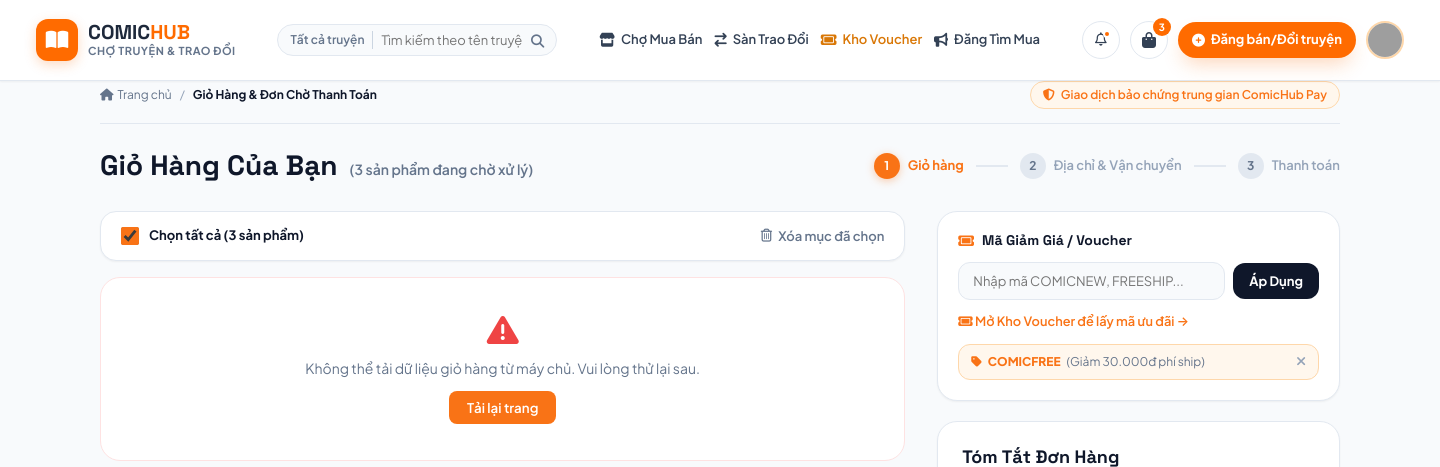
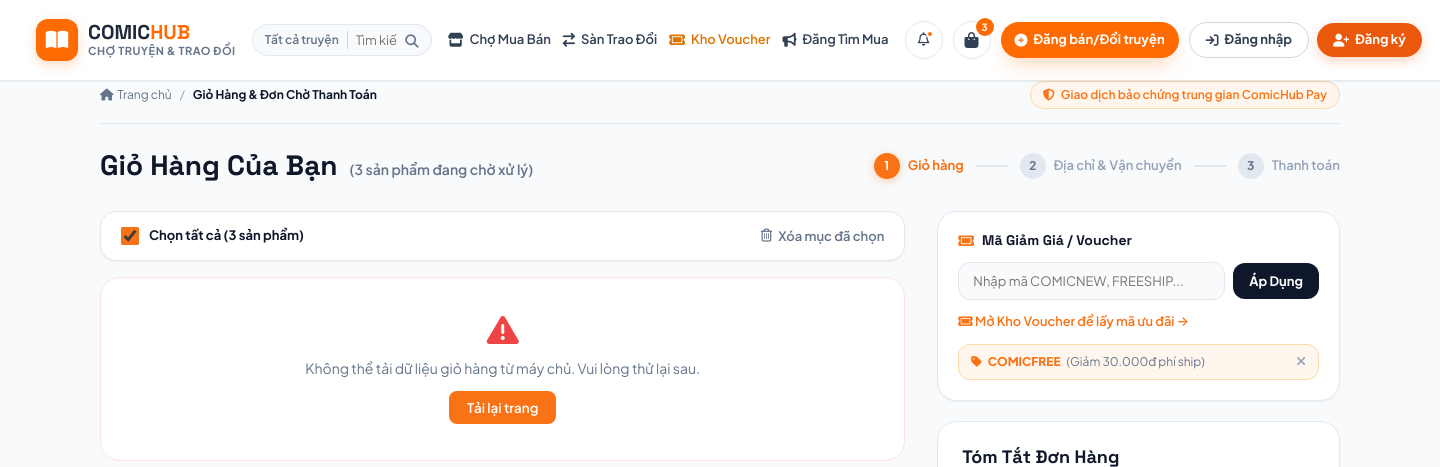
Before and after one commit to VanTruongpfs/ComicWorm, a Python web app: template comicworm/src/main/resources/templates/view/buyer/html/shopping_cart.html in a window 1440 px wide. Shown: the top 467 px of the page. Run offline with Jinja, Linux system fonts and the light colour scheme; the template is opened without the code that fills it, so the values that code supplies are empty; grey boxes are pictures that could not be loaded.

Commit message:
update tinh nang dang xuat

```diff
--- /dev/null
+++ b/comicworm/src/main/resources/static/shared/js/header-auth.js
@@ -0,0 +1,386 @@
+/**
+ * ComicHub Header Authentication & User Dropdown Menu
+ * Tự động kiểm tra trạng thái đăng nhập qua /api/account/me,
+ * hiển thị avatar + dropdown menu (bao gồm nút Đăng xuất) hoặc nút Đăng nhập / Đăng ký nếu là khách.
+ */
+(function () {
+    'use strict';
+
+    // Inject CSS cần thiết cho User Dropdown & Guest Buttons
+    const injectStyles = () => {
+        if (document.getElementById('comic-header-auth-styles')) return;
+        const style = document.createElement('style');
+        style.id = 'comic-header-auth-styles';
+        style.textContent = `
+            .user-profile-menu {
+                position: relative !important;
+                display: flex !important;
+                align-items: center !important;
+                user-select: none !important;
+            }
+            .user-avatar-trigger {
+                display: inline-flex !important;
+                align-items: center !important;
+                gap: 8px !important;
+                cursor: pointer !important;
+                padding: 4px 8px !important;
+                border-radius: 9999px !important;
+                transition: background-color 0.2s ease !important;
+            }
+            .user-avatar-trigger:hover {
+                background-color: rgba(249, 115, 22, 0.08) !important;
+            }
+            .user-avatar-img {
+                width: 36px !important;
+                height: 36px !important;
+                border-radius: 50% !important;
+                object-fit: cover !important;
+                border: 2px solid #fed7aa !important;
+                background-color: #f97316 !important;
+                color: #ffffff !important;
+                display: flex !important;
+                align-items: center !important;
+                justify-content: center !important;
+                font-weight: 700 !important;
+                font-size: 14px !important;
+            }
+            .user-name-label {
+                font-size: 13px !important;
+                font-weight: 700 !important;
+                color: #0f172a !important;
+                max-width: 120px !important;
+                overflow: hidden !important;
+                text-overflow: ellipsis !important;
+                white-space: nowrap !important;
+            }
+            .user-dropdown-arrow {
+                font-size: 11px !important;
+                color: #94a3b8 !important;
+                transition: transform 0.25s ease !important;
+            }
+            .user-dropdown-menu {
+                position: absolute !important;
+                top: calc(100% + 10px) !important;
+                right: 0 !important;
+                width: 250px !important;
+                background: #ffffff !important;
+                border-radius: 16px !important;
+                box-shadow: 0 16px 36px -6px rgba(15, 23, 42, 0.18), 0 0 0 1px rgba(15, 23, 42, 0.06) !important;
+                padding: 8px !important;
+                z-index: 999999 !important;
+                display: none !important;
+                flex-direction: column !important;
+                opacity: 0 !important;
+                transform: translateY(-8px) scale(0.97) !important;
+                transition: all 0.2s cubic-bezier(0.16, 1, 0.3, 1) !important;
+            }
+            .user-dropdown-menu.show {
+                display: flex !important;
+                opacity: 1 !important;
+                transform: translateY(0) scale(1) !important;
+            }
+            .user-dropdown-header {
+                padding: 10px 12px 12px !important;
+                border-bottom: 1px solid #f1f5f9 !important;
+                display: flex !important;
+                flex-direction: column !important;
+                gap: 4px !important;
+            }
+            .user-dropdown-name {
+                font-size: 14px !important;
+                font-weight: 800 !important;
+                color: #0f172a !important;
+                line-height: 1.3 !important;
+            }
+            .user-dropdown-email {
+                font-size: 12px !important;
+                color: #64748b !important;
+                word-break: break-all !important;
+            }
+            .user-dropdown-role-badge {
+                display: inline-block !important;
+                margin-top: 4px !important;
+                align-self: flex-start !important;
+                font-size: 10px !important;
+                font-weight: 700 !important;
+                text-transform: uppercase !important;
+                letter-spacing: 0.04em !important;
+                padding: 2px 8px !important;
+                border-radius: 9999px !important;
+                background-color: #ffedd5 !important;
+                color: #ea580c !important;
+            }
+            .user-dropdown-role-badge.admin {
+                background-color: #fef08a !important;
+                color: #854d0e !important;
+            }
+            .user-dropdown-role-badge.seller {
+                background-color: #dcfce7 !important;
+                color: #16a34a !important;
+            }
+            .user-dropdown-items {
+                padding: 6px 0 !important;
+                display: flex !important;
+                flex-direction: column !important;
+                gap: 2px !important;
+            }
+            .user-dropdown-item {
+                display: flex !important;
+                align-items: center !important;
+                gap: 10px !important;
+                padding: 9px 12px !important;
+                border-radius: 10px !important;
+                font-size: 13px !important;
+                font-weight: 600 !important;
+                color: #334155 !important;
+                text-decoration: none !important;
+                transition: all 0.15s ease !important;
+                cursor: pointer !important;
+                border: none !important;
+                background: transparent !important;
+                width: 100% !important;
+                text-align: left !important;
+            }
+            .user-dropdown-item i {
+                font-size: 14px !important;
+                width: 18px !important;
+                text-align: center !important;
+                color: #64748b !important;
+                transition: color 0.15s ease !important;
+            }
+            .user-dropdown-item:hover {
+                background-color: #f8fafc !important;
+                color: #ea580c !important;
+            }
+            .user-dropdown-item:hover i {
+                color: #ea580c !important;
+            }
+            .user-dropdown-divider {
+                height: 1px !important;
+                background-color: #f1f5f9 !important;
+                margin: 4px 6px !important;
+            }
+            .user-dropdown-logout {
+                color: #ef4444 !important;
+            }
+            .user-dropdown-logout i {
+                color: #ef4444 !important;
+            }
+            .user-dropdown-logout:hover {
+                background-color: #fef2f2 !important;
+                color: #dc2626 !important;
+            }
+            .user-dropdown-logout:hover i {
+                color: #dc2626 !important;
+            }
+
+            /* Khách vãng lai (Chưa đăng nhập) */
+            .guest-auth-buttons {
+                display: flex !important;
+                align-items: center !important;
+                gap: 8px !important;
+            }
+            .btn-guest-login {
+                padding: 7px 16px !important;
+                border-radius: 9999px !important;
+                font-size: 13px !important;
+                font-weight: 700 !important;
+                text-decoration: none !important;
+                color: #334155 !important;
+                border: 1.5px solid #cbd5e1 !important;
+                background: #ffffff !important;
+                display: inline-flex !important;
+                align-items: center !important;
+                gap: 6px !important;
+                transition: all 0.2s ease !important;
+            }
+            .btn-guest-login:hover {
+                background-color: #f8fafc !important;
+                border-color: #94a3b8 !important;
+                color: #0f172a !important;
+            }
+            .btn-guest-register {
+                padding: 7px 16px !important;
+                border-radius: 9999px !important;
+                font-size: 13px !important;
+                font-weight: 700 !important;
+                text-decoration: none !important;
+                color: #ffffff !important;
+                border: none !important;
+                background: #ea580c !important;
+                display: inline-flex !important;
+                align-items: center !important;
+                gap: 6px !important;
+                box-shadow: 0 4px 12px rgba(234, 88, 12, 0.25) !important;
+                transition: all 0.2s ease !important;
+            }
+            .btn-guest-register:hover {
+                background-color: #c2410c !important;
+                box-shadow: 0 4px 16px rgba(234, 88, 12, 0.4) !important;
+            }
+        `;
+        document.head.appendChild(style);
+    };
+
+    // Hàm gọi đăng xuất
+    const executeLogout = () => {
+        const keysToClear = [
+            'bookmooch_session',
+            'bookmooch_profile',
+            'bookmooch_avatar',
+            'userRole',
+            'userName',
+            'rememberMe',
+            'bm_admin_session'
+        ];
+        keysToClear.forEach(key => {
+            try {
+                localStorage.removeItem(key);
+                sessionStorage.removeItem(key);
+            } catch (_) {}
+        });
+        window.location.href = '/auth/logout';
+    };
+
+    // Render giao diện khi ĐÃ ĐĂNG NHẬP
+    const renderAuthenticatedMenu = (container, user) => {
+        const fullName = user.fullName || user.email.split('@')[0];
+        const initials = fullName.slice(0, 2).toUpperCase();
+        const role = user.role || (user.isSeller ? 'SELLER' : 'BUYER');
+
+        let roleBadgeText = 'Khách hàng';
+        let roleClass = '';
+        if (role === 'ADMIN') {
+            roleBadgeText = 'Quản trị viên';
+            roleClass = 'admin';
+        } else if (user.isSeller || role === 'SELLER') {
+            roleBadgeText = 'Người bán';
+            roleClass = 'seller';
+        }
+
+        const sellerLink = user.isSeller
+            ? '<a href="/seller/html/index.html" class="user-dropdown-item"><i class="fa-solid fa-store"></i> <span>Kênh Người bán</span></a>'
+            : '<a href="/user/seller-upgrade" class="user-dropdown-item"><i class="fa-solid fa-arrow-up-right-from-square"></i> <span>Nâng cấp Người bán</span></a>';
+
+        const adminLink = role === 'ADMIN'
+            ? '<a href="/admin/html/dashboard.html" class="user-dropdown-item"><i class="fa-solid fa-shield-halved"></i> <span>Quản trị Admin</span></a>'
+            : '';
+
+        container.innerHTML = `
+            <div class="user-avatar-trigger" id="comic-avatar-trigger" title="${fullName}">
+                <div class="user-avatar-img">${initials}</div>
+                <span class="user-name-label">${fullName}</span>
+                <i class="fa-solid fa-chevron-down user-dropdown-arrow"></i>
+            </div>
+            <div class="user-dropdown-menu" id="comic-user-dropdown">
+                <div class="user-dropdown-header">
+                    <strong class="user-dropdown-name">${fullName}</strong>
+                    <span class="user-dropdown-email">${user.email}</span>
+                    <span class="user-dropdown-role-badge ${roleClass}">${roleBadgeText}</span>
+                </div>
+                <div class="user-dropdown-items">
+                    <a href="/user/html/profile.html" class="user-dropdown-item">
+                        <i class="fa-regular fa-id-card"></i> <span>Hồ sơ cá nhân</span>
+                    </a>
+                    <a href="/buyer/html/shopping_cart.html" class="user-dropdown-item">
+                        <i class="fa-solid fa-bag-shopping"></i> <span>Giỏ hàng của tôi</span>
+                    </a>
+                    <a href="/exchange/html/dealing-room.html" class="user-dropdown-item">
+                        <i class="fa-solid fa-arrow-right-arrow-left"></i> <span>Sàn trao đổi truyện</span>
+                    </a>
+                    ${sellerLink}
+                    ${adminLink}
+                    <a href="/index.html" class="user-dropdown-item">
+                        <i class="fa-solid fa-compass"></i> <span>Master Portal</span>
+                    </a>
+                </div>
+                <div class="user-dropdown-divider"></div>
+                <button type="button" class="user-dropdown-item user-dropdown-logout" id="btn-header-logout">
+                    <i class="fa-solid fa-arrow-right-from-bracket"></i> <span>Đăng xuất</span>
+                </button>
+            </div>
+        `;
+
+        const trigger = container.querySelector('#comic-avatar-trigger');
+        const dropdown = container.querySelector('#comic-user-dropdown');
+        const arrow = container.querySelector('.user-dropdown-arrow');
+        const logoutBtn = container.querySelector('#btn-header-logout');
+
+        if (trigger && dropdown) {
+            trigger.addEventListener('click', (e) => {
+                e.stopPropagation();
+                const isOpen = dropdown.classList.contains('show');
+                dropdown.classList.toggle('show');
+                if (arrow) {
+                    arrow.style.transform = isOpen ? 'rotate(0deg)' : 'rotate(180deg)';
+                }
+            });
+
+            document.addEventListener('click', (e) => {
+                if (!container.contains(e.target)) {
+                    dropdown.classList.remove('show');
+                    if (arrow) arrow.style.transform = 'rotate(0deg)';
+                }
+            });
+        }
+
+        if (logoutBtn) {
+            logoutBtn.addEventListener('click', (e) => {
+                e.preventDefault();
+                executeLogout();
+            });
+        }
+    };
+
+    // Render giao diện khi CHƯA ĐĂNG NHẬP (Guest)
+    const renderGuestMenu = (container) => {
+        container.innerHTML = `
+            <div class="guest-auth-buttons">
+                <a href="/auth/login" class="btn-guest-login">
+                    <i class="fa-solid fa-arrow-right-to-bracket"></i> Đăng nhập
+                </a>
+                <a href="/auth/register" class="btn-guest-register">
+                    <i class="fa-solid fa-user-plus"></i> Đăng ký
+                </a>
+            </div>
+        `;
+    };
+
+    // Khởi tạo
+    const initHeaderAuth = async () => {
+        injectStyles();
+
+        const profileMenus = document.querySelectorAll('.user-profile-menu');
+        if (!profileMenus.length) return;
+
+        try {
+            const res = await fetch('/api/account/me', {
+                credentials: 'include',
+                headers: { 'Accept': 'application/json' },
+                cache: 'no-store'
+            });
+
+            if (res.ok) {
+                const user = await res.json();
+                if (user && user.id && user.email) {
+                    profileMenus.forEach(menu => renderAuthenticatedMenu(menu, user));
+                    return;
+                }
+            }
+        } catch (e) {
+            // Lỗi kết nối hoặc chưa đăng nhập
+        }
+
+        // Nếu 401 hoặc chưa đăng nhập
+        profileMenus.forEach(menu => renderGuestMenu(menu));
+    };
+
+    if (document.readyState === 'loading') {
+        document.addEventListener('DOMContentLoaded', initHeaderAuth);
+    } else {
+        initHeaderAuth();
+    }
+
+    // Export hàm logout ra window để mọi nơi có thể gọi
+    window.ComicHubLogout = executeLogout;
+})();
--- a/comicworm/src/main/resources/templates/view/admin/html/sidebar.html
+++ b/comicworm/src/main/resources/templates/view/admin/html/sidebar.html
@@ -78,7 +78,7 @@
                 <span class="material-symbols-outlined" style="font-size: 18px;">settings</span>
                 <span>Cài đặt</span>
             </a>
-            <a href="login.html" class="sidebar-action-btn logout" onclick="localStorage.removeItem('bm_admin_session')">
+            <a href="/auth/logout" class="sidebar-action-btn logout" onclick="localStorage.removeItem('bm_admin_session')">
                 <span class="material-symbols-outlined" style="font-size: 18px;">logout</span>
                 <span>Đăng xuất</span>
             </a>
--- a/comicworm/src/main/resources/templates/view/auth/html/login.html
+++ b/comicworm/src/main/resources/templates/view/auth/html/login.html
@@ -15,6 +15,11 @@
         </p>
         <h1 class="auth-title" id="login-title">Chào mừng trở lại</h1>
         <p class="auth-subtitle">Đăng nhập để tiếp tục trao đổi những cuốn sách bạn yêu thích.</p>
+
+        <!-- Thông báo đăng xuất thành công -->
+        <div th:if="${param.logout}" class="field-success" style="color: #15803d; background: #dcfce7; border: 1px solid #bbf7d0; padding: 10px 16px; border-radius: 8px; margin-bottom: 1.25rem; text-align: center; font-weight: 600; font-size: 0.9rem;">
+            Bạn đã đăng xuất thành công khỏi hệ thống!
+        </div>
 
         <!-- Thông báo lỗi chung từ Controller -->
         <div th:if="${errorMessage}" class="field-error" style="color: #dc3545; margin-bottom: 1rem; text-align: center; font-weight: bold;" th:text="${errorMessage}">
--- a/comicworm/src/main/resources/templates/view/buyer/html/category.html
+++ b/comicworm/src/main/resources/templates/view/buyer/html/category.html
@@ -600,5 +600,6 @@
 
 <script src="../js/product-api.js"></script>
 <script src="../js/catalog.js"></script>
+<script src="/shared/js/header-auth.js"></script>
 </body>
 </html>
--- a/comicworm/src/main/resources/templates/view/buyer/html/home.html
+++ b/comicworm/src/main/resources/templates/view/buyer/html/home.html
@@ -559,5 +559,6 @@
 <script src="../js/home.js"></script>
 <script src="../js/product-api.js"></script>
 <script src="../js/home-products.js"></script>
+<script src="/shared/js/header-auth.js"></script>
 </body>
 </html>
--- a/comicworm/src/main/resources/templates/view/buyer/html/payment.html
+++ b/comicworm/src/main/resources/templates/view/buyer/html/payment.html
@@ -718,5 +718,6 @@
     </div>
 </footer>
 <script src="../js/payment.js"></script>
+<script src="/shared/js/header-auth.js"></script>
 </body>
 </html>
--- a/comicworm/src/main/resources/templates/view/buyer/html/product_details.html
+++ b/comicworm/src/main/resources/templates/view/buyer/html/product_details.html
@@ -680,5 +680,6 @@
 <script src="../js/product_details.js"></script>
 <script src="../js/product-api.js"></script>
 <script src="../js/product-detail-data.js"></script>
+<script src="/shared/js/header-auth.js"></script>
 </body>
 </html>
--- a/comicworm/src/main/resources/templates/view/buyer/html/shopping_cart.html
+++ b/comicworm/src/main/resources/templates/view/buyer/html/shopping_cart.html
@@ -655,5 +655,6 @@
     </div>
 </footer>
 <script src="../js/shopping_cart.js"></script>
+<script src="/shared/js/header-auth.js"></script>
 </body>
 </html>
--- a/comicworm/src/main/resources/templates/view/seller/html/sidebar.html
+++ b/comicworm/src/main/resources/templates/view/seller/html/sidebar.html
@@ -115,6 +115,10 @@
         <span class="material-symbols-outlined" style="font-size: 18px;">hub</span>
         <span style="font-size:0.85rem;">Master Portal &rarr;</span>
       </a>
+      <a href="/auth/logout" class="sidebar-action-btn" style="text-decoration:none; color:#ef4444; display:flex; align-items:center; gap:8px; padding:6px 10px; border-radius:6px; background:rgba(239,68,68,0.1); font-weight:600; cursor:pointer;">
+        <span class="material-symbols-outlined" style="font-size: 18px;">logout</span>
+        <span style="font-size:0.85rem;">Đăng xuất</span>
+      </a>
     </div>
   </div>
 </aside>
--- a/comicworm/src/main/resources/templates/view/shared/header/header.html
+++ b/comicworm/src/main/resources/templates/view/shared/header/header.html
@@ -61,3 +61,4 @@
         </div>
     </div>
 </header>
+<script src="/shared/js/header-auth.js"></script>
--- a/comicworm/src/main/resources/templates/view/user/html/profile.html
+++ b/comicworm/src/main/resources/templates/view/user/html/profile.html
@@ -103,6 +103,10 @@
                     <a class="button secondary" href="../../buyer/html/home.html" style="margin-top: 10px; display: inline-block; text-align: center; width: 100%;">
                         Về Chợ ComicHub
                     </a>
+                    <a class="button secondary" href="/auth/logout" style="margin-top: 10px; display: inline-flex; align-items: center; justify-content: center; gap: 8px; width: 100%; color: #ef4444; border-color: #fca5a5; font-weight: 700; text-decoration: none;">
+                        <span class="material-symbols-outlined" style="font-size: 18px;">logout</span>
+                        Đăng xuất tài khoản
+                    </a>
                     <p class="role-hint" data-role-hint>Bạn cần nâng cấp lên Người bán để vào kênh seller và xem thống kê doanh thu.</p>
                 </aside>
             </div>
```
Also changed, not shown: 3 other files.
